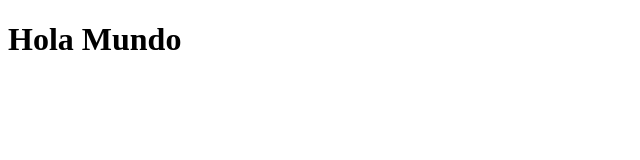
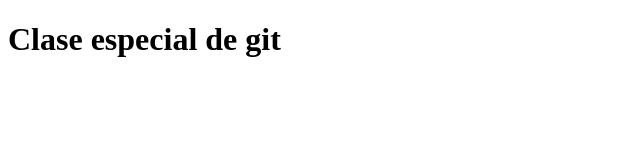
Before and after one commit to PikachuObregon/ClaseEspecialGITHUB, a plain HTML site: page index.html in a window 1280 px wide. Shown: the whole page, without its empty margins (0-640 px from the left). Drawn offline with Linux system fonts and the light colour scheme.

Commit message:
modificación en title

```diff
--- a/index.html
+++ b/index.html
@@ -5,7 +5,8 @@
     <meta name="viewport" content="width=device-width, initial-scale=1.0" />
     <title>Document</title>
   </head>
+
   <body>
-    <h1>Hola Mundo</h1>
+    <h1>Clase especial de git</h1>
   </body>
 </html>
```
